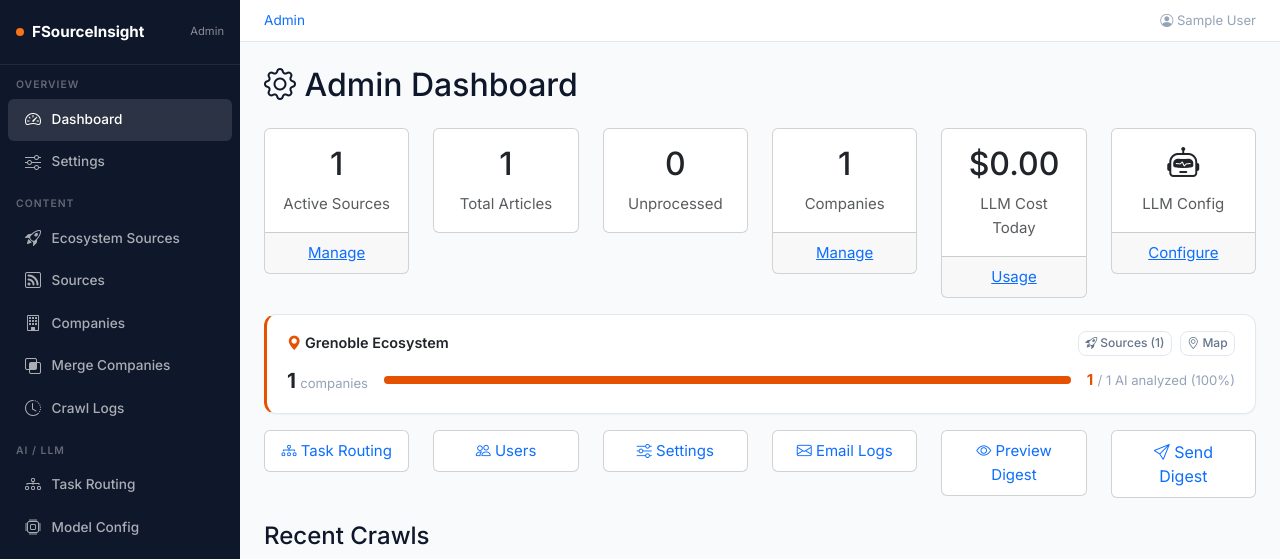
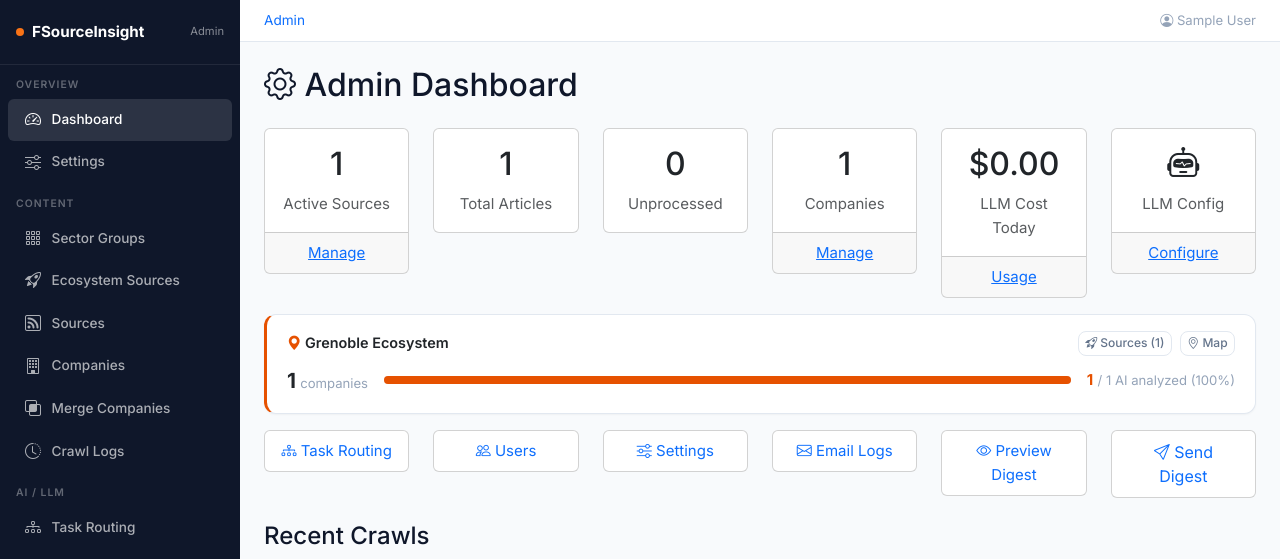
Before and after one commit to zhubinghui/FSourceInsight, a Flask app: page /admin/ in a window 1280 px wide. Shown: the top 559 px of the page. Run offline with Flask 3, Linux system fonts and the light colour scheme; a user stored in the database is signed in; tables that the repository leaves empty hold one stand-in row (values such as "Sample post"); parts of the project's set-up code (start-up, migrations or seed data) failed here and were passed over.

Commit message:
feat: configurable sector groups via admin UI
New SectorGroup model (DB table):
- name, icon (Bootstrap Icons), color (hex), keywords (JSON array),
  sort_order
- Replaces hardcoded SECTOR_GROUPS dict in company views
- All map view logic now reads from DB

Admin UI (/admin/sector-groups):
- List: shows name with colored icon, keywords, sort order
- Create/Edit: name, keywords (comma-separated), icon picker,
  color picker, sort order
- Delete with confirmation
- Added to admin sidebar under "Content"

Default 9 groups seeded: Semiconductor, AI & Computing,
Photonics & Sensors, MedTech & Health, Energy & CleanTech,
IoT & Connectivity, Software & Digital, Materials & Chemistry,
Research & Ecosystem

Admins can now rename groups, change colors/icons, add keywords,
or create entirely new sector categories — all reflected
immediately on the Ecosystem Map.

Co-Authored-By: Claude Opus 4.6 (1M context) <noreply@anthropic.com>

```diff
--- a/app/__init__.py
+++ b/app/__init__.py
@@ -48,6 +48,7 @@ def create_app(config_name=None):
     # Import all models for Alembic detection
     from .models import setting  # noqa: F401
     from .models import startup_source  # noqa: F401
+    from .models import sector_group  # noqa: F401
 
     # Register blueprints
     from .web.views.news import news_bp
--- a/app/web/templates/admin/admin_base.html
+++ b/app/web/templates/admin/admin_base.html
@@ -133,6 +133,9 @@
 
             <div class="sidebar-section">Content</div>
             <ul class="sidebar-nav">
+                <li><a href="{{ url_for('admin.sector_groups') }}" class="{{ 'active' if 'sector_group' in (request.endpoint or '') }}">
+                    <i class="bi bi-grid-3x3-gap"></i> Sector Groups
+                </a></li>
                 <li><a href="{{ url_for('admin.startup_sources') }}" class="{{ 'active' if 'startup' in (request.endpoint or '') }}">
                     <i class="bi bi-rocket-takeoff"></i> Ecosystem Sources
                 </a></li>
--- a/app/web/views/admin.py
+++ b/app/web/views/admin.py
@@ -13,6 +13,7 @@ from app.models.article import Article, ArticleCompany
 from app.models.company import Company
 from app.models.llm import LLMConfig, LLMUsageLog
 from app.models.startup_source import StartupSource
+from app.models.sector_group import SectorGroup
 
 admin_bp = Blueprint('admin', __name__)
 
@@ -462,6 +463,58 @@ def llm_reprocess():
     return redirect(url_for('admin.dashboard'))
 
 
+# ── Sector Groups ────────────────────────────────────────────────
+
+@admin_bp.route('/sector-groups')
+def sector_groups():
+    groups = SectorGroup.all_ordered()
+    return render_template('admin/sector_groups.html', groups=groups)
+
+
+@admin_bp.route('/sector-groups/new', methods=['GET', 'POST'])
+def sector_group_new():
+    if request.method == 'POST':
+        keywords_raw = request.form.get('keywords', '')
+        sg = SectorGroup(
+            name=request.form.get('name', '').strip(),
+            icon=request.form.get('icon', 'grid').strip(),
+            color=request.form.get('color', '#64748B').strip(),
+            keywords=[k.strip() for k in keywords_raw.split(',') if k.strip()] or None,
+            sort_order=int(request.form.get('sort_order', 0)),
+        )
+        db.session.add(sg)
+        db.session.commit()
+        flash(f'Sector group "{sg.name}" created.', 'success')
+        return redirect(url_for('admin.sector_groups'))
+    return render_template('admin/sector_group_form.html', group=None)
+
+
+@admin_bp.route('/sector-groups/<int:group_id>/edit', methods=['GET', 'POST'])
+def sector_group_edit(group_id):
+    sg = SectorGroup.query.get_or_404(group_id)
+    if request.method == 'POST':
+        sg.name = request.form.get('name', sg.name).strip()
+        sg.icon = request.form.get('icon', sg.icon).strip()
+        sg.color = request.form.get('color', sg.color).strip()
+        keywords_raw = request.form.get('keywords', '')
+        sg.keywords = [k.strip() for k in keywords_raw.split(',') if k.strip()] or None
+        sg.sort_order = int(request.form.get('sort_order', sg.sort_order))
+        db.session.commit()
+        flash(f'Sector group "{sg.name}" updated.', 'success')
+        return redirect(url_for('admin.sector_groups'))
+    return render_template('admin/sector_group_form.html', group=sg)
+
+
+@admin_bp.route('/sector-groups/<int:group_id>/delete', methods=['POST'])
+def sector_group_delete(group_id):
+    sg = SectorGroup.query.get_or_404(group_id)
+    name = sg.name
+    db.session.delete(sg)
+    db.session.commit()
+    flash(f'Sector group "{name}" deleted.', 'success')
+    return redirect(url_for('admin.sector_groups'))
+
+
 # ── Startup Discovery Sources ────────────────────────────────────
 
 @admin_bp.route('/startup-sources')
--- a/app/web/views/company.py
+++ b/app/web/views/company.py
@@ -12,63 +12,25 @@ from app.models.article import Article, ArticleCompany
 
 company_bp = Blueprint('company', __name__)
 
-# Sector group mapping: normalize fine-grained sectors into visual groups
-SECTOR_GROUPS = {
-    'Semiconductor': {
-        'icon': 'cpu',
-        'color': '#2563EB',
-        'keywords': ['semiconductor', 'chip', 'wafer', 'mems', 'ic design', 'fabricat', 'silicon'],
-    },
-    'AI & Computing': {
-        'icon': 'robot',
-        'color': '#7C3AED',
-        'keywords': ['ai', 'machine learning', 'computing', 'processor', 'neuromorphic', 'quantum', 'digital system'],
-    },
-    'Photonics & Sensors': {
-        'icon': 'eye',
-        'color': '#0891B2',
-        'keywords': ['photonic', 'sensor', 'lidar', 'infrared', 'optic', 'vision', 'display', 'oled', 'micro-led', 'led', 'laser', 'camera'],
-    },
-    'MedTech & Health': {
-        'icon': 'heart-pulse',
-        'color': '#DC2626',
-        'keywords': ['medtech', 'health', 'biotech', 'medical', 'diagnostic', 'pharma', 'implant', 'therapeut'],
-    },
-    'Energy & CleanTech': {
-        'icon': 'lightning-charge',
-        'color': '#059669',
-        'keywords': ['energy', 'cleantech', 'power', 'battery', 'climat', 'solar', 'hydrogen', 'recycl'],
-    },
-    'IoT & Connectivity': {
-        'icon': 'wifi',
-        'color': '#F97316',
-        'keywords': ['iot', 'connected', 'rfid', 'smart city', 'telecom'],
-    },
-    'Software & Digital': {
-        'icon': 'code-slash',
-        'color': '#6366F1',
-        'keywords': ['software', 'saas', 'digital', 'fintech', 'cyber', 'data', 'blockchain', 'platform', 'algorithm'],
-    },
-    'Materials & Chemistry': {
-        'icon': 'droplet-half',
-        'color': '#A16207',
-        'keywords': ['material', 'chemistry', 'nano', 'coating', 'polymer', 'ceramic', 'glass'],
-    },
-    'Research & Ecosystem': {
-        'icon': 'mortarboard',
-        'color': '#64748B',
-        'keywords': ['research', 'university', 'cluster', 'incubator', 'transfer', 'facilit'],
-    },
-}
+from app.models.sector_group import SectorGroup
+
+
+def _get_sector_groups():
+    """Get sector groups from DB. Falls back to empty dict if table is empty."""
+    return SectorGroup.as_dict()
 
 
 def _get_sector_group(sector: str) -> str:
-    """Map a fine-grained sector string to a visual group name."""
+    """Map a sector string to a visual group name using DB-stored keywords."""
     if not sector:
         return 'Other'
+    # If the sector exactly matches a group name, use it directly
+    groups = _get_sector_groups()
+    if sector in groups:
+        return sector
     sector_lower = sector.lower()
-    for group_name, cfg in SECTOR_GROUPS.items():
-        if any(kw in sector_lower for kw in cfg['keywords']):
+    for group_name, cfg in groups.items():
+        if any(kw in sector_lower for kw in cfg.get('keywords', [])):
             return group_name
     return 'Other'
 
@@ -106,11 +68,12 @@ def index():
             group = _get_sector_group(c.sector)
             grouped[group].append(c)
 
-        # Sort groups by SECTOR_GROUPS order, then 'Other' last
+        # Sort groups by DB order, then 'Other' last
+        sector_groups = _get_sector_groups()
         ordered_groups = []
-        for group_name in SECTOR_GROUPS:
+        for group_name in sector_groups:
             if group_name in grouped:
-                ordered_groups.append((group_name, SECTOR_GROUPS[group_name], grouped[group_name]))
+                ordered_groups.append((group_name, sector_groups[group_name], grouped[group_name]))
         if 'Other' in grouped:
             ordered_groups.append(('Uncategorized', {'icon': 'question-circle', 'color': '#94A3B8'}, grouped['Other']))
 
@@ -122,7 +85,7 @@ def index():
             sectors=sectors,
             current_sector=sector,
             grenoble_only=grenoble_only,
-            sector_groups=SECTOR_GROUPS,
+            sector_groups=sector_groups,
         )
     else:
         # List view (with search/filter/pagination)
@@ -201,8 +164,8 @@ def detail(slug):
         sentiment_stats=sentiment_stats,
         trend_data_json=json.dumps(trend_data),
         sector_group=_get_sector_group(company.sector),
-        sector_config=SECTOR_GROUPS.get(_get_sector_group(company.sector), {}),
-        sector_groups=list(SECTOR_GROUPS.keys()),
+        sector_config=_get_sector_groups().get(_get_sector_group(company.sector), {}),
+        sector_groups=list(_get_sector_groups().keys()),
     )
 
 
```
Also changed, not shown: app/models/sector_group.py (added, +32 -0 lines), app/web/templates/admin/sector_group_form.html (added, +61 -0 lines), app/web/templates/admin/sector_groups.html (added, +57 -0 lines), migrations/versions/fd3132082a6b_add_sector_group_table.py (added, +37 -0 lines).
